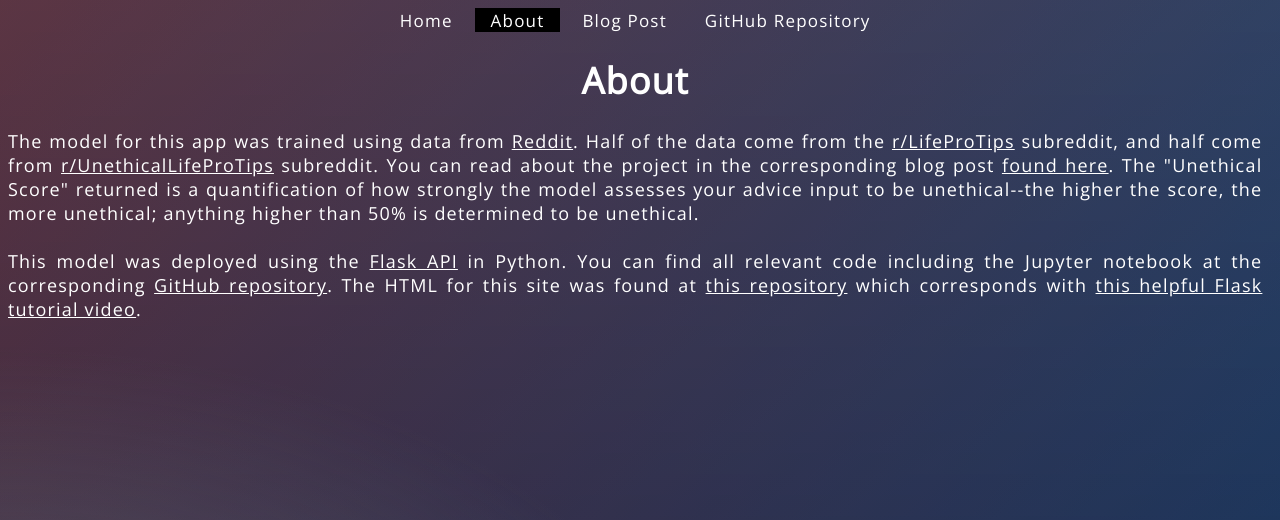
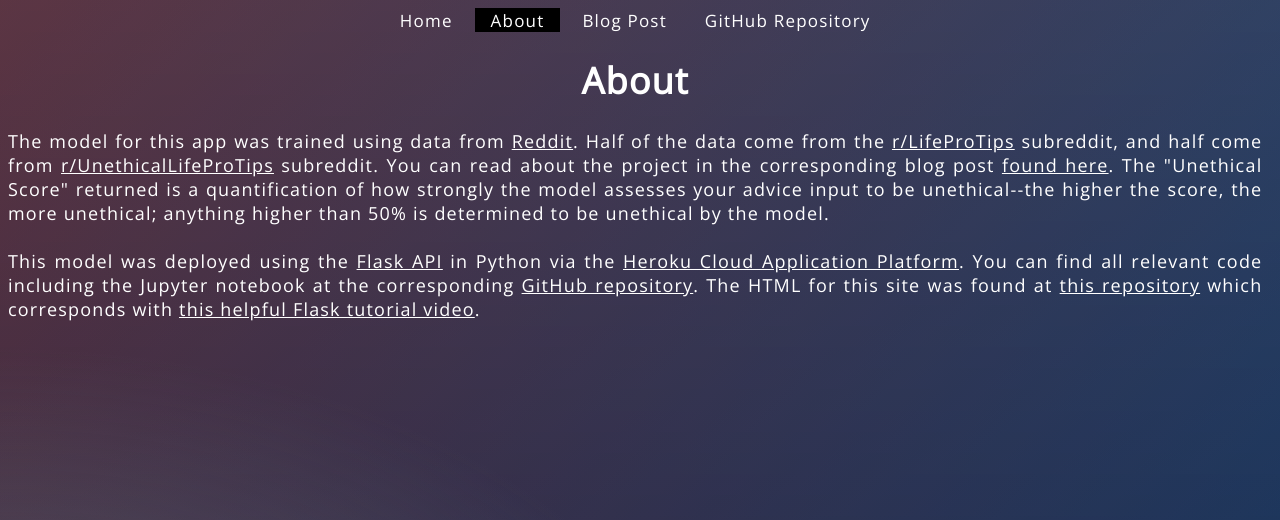
Before and after one commit to scatkinson/is_your_advice_unethical, a Flask app: page /about in a window 1280 px wide. Shown: the top 520 px of the page. Run offline with Flask 2, Linux system fonts and the light colour scheme.

Commit message:
about update

```diff
--- a/templates/about.html
+++ b/templates/about.html
@@ -33,12 +33,14 @@ Half of the data come from the <a href="https://www.reddit.com/r/LifeProTips">r/
 and half come from <a href="https://www.reddit.com/r/UnethicalLifeProTips">r/UnethicalLifeProTips</a> subreddit.
 You can read about the project in the corresponding blog post <a href="">found here</a>.
 The "Unethical Score" returned is a quantification of how strongly the model assesses your advice
-input to be unethical--the higher the score, the more unethical; anything higher than 50% is determined to be unethical.
+input to be unethical--the higher the score, the more unethical; anything higher than 50% is
+determined to be unethical by the model.
 
 <br>
 <br>
 
-This model was deployed using the <a href="https://flask.palletsprojects.com/en/1.1.x/">Flask API</a> in Python.
+This model was deployed using the <a href="https://flask.palletsprojects.com/en/1.1.x/">Flask API</a> in Python
+via the <a href="https://www.heroku.com">Heroku Cloud Application Platform</a>.
 You can find all relevant code including the Jupyter notebook at the corresponding
 <a href="https://github.com/scatkinson/is_your_advice_unethical">GitHub repository</a>.
 The HTML for this site was found at <a href="https://github.com/krishnaik06/Deployment-flask">this repository</a>
```
